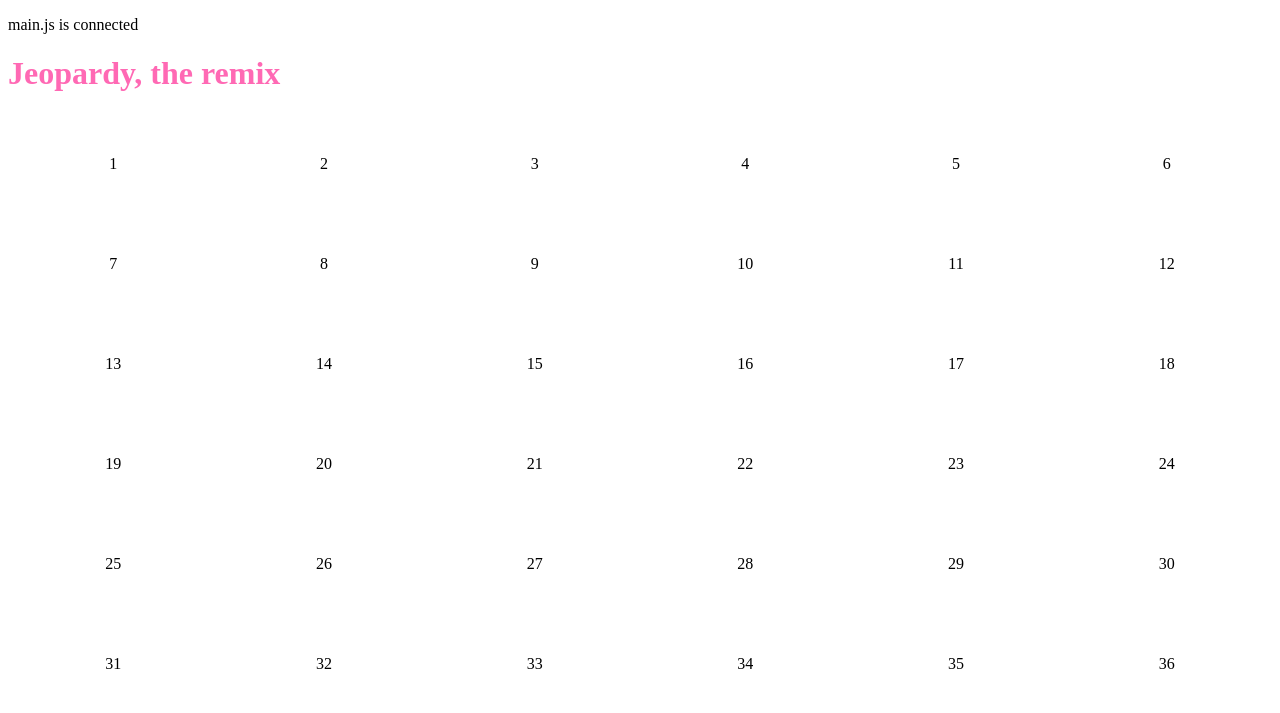
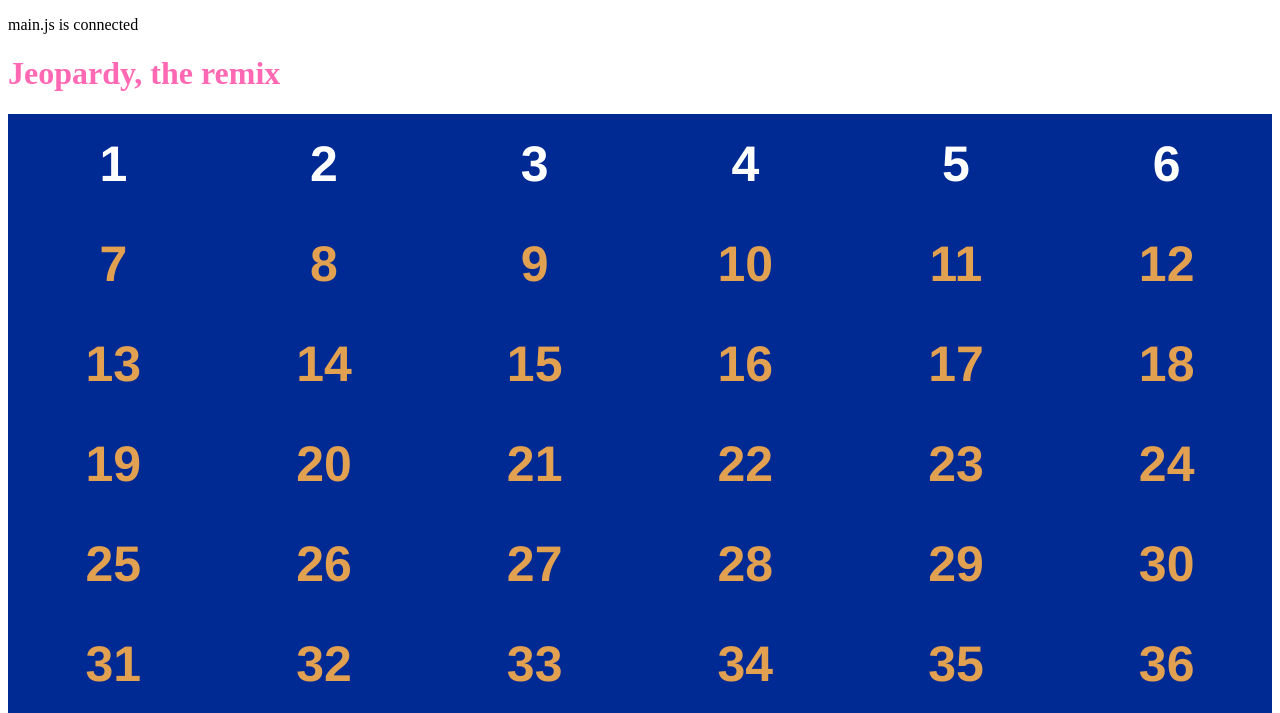
Before and after one commit to damion-w/unit-1-jeopardy, a PHP site: page / in a window 1280 px wide. Shown: the top 713 px of the page. Run offline with PHP 8.4, Linux system fonts and the light colour scheme.

Commit message:
Distinguished between a category cell and a question cell and added some basic styling

```diff
--- a/index.html
+++ b/index.html
@@ -9,42 +9,42 @@
     <h1>Jeopardy, the remix</h1>
 
     <div class="wrapper center">
-        <div class="box" id="box1">1</div>
-        <div class="box" id="box2">2</div>
-        <div class="box" id="box3">3</div>
-        <div class="box" id="box4">4</div>
-        <div class="box" id="box5">5</div>
-        <div class="box" id="box6">6</div>
-        <div class="box" id="box7">7</div>
-        <div class="box" id="box8">8</div>
-        <div class="box" id="box9">9</div>
-        <div class="box" id="box10">10</div>
-        <div class="box" id="box10">11</div>
-        <div class="box" id="box10">12</div>
-        <div class="box" id="box10">13</div>
-        <div class="box" id="box10">14</div>
-        <div class="box" id="box10">15</div>
-        <div class="box" id="box10">16</div>
-        <div class="box" id="box10">17</div>
-        <div class="box" id="box10">18</div>
-        <div class="box" id="box10">19</div>
-        <div class="box" id="box10">20</div>
-        <div class="box" id="box10">21</div>
-        <div class="box" id="box10">22</div>
-        <div class="box" id="box10">23</div>
-        <div class="box" id="box10">24</div>
-        <div class="box" id="box10">25</div>
-        <div class="box" id="box10">26</div>
-        <div class="box" id="box10">27</div>
-        <div class="box" id="box10">28</div>
-        <div class="box" id="box10">29</div>
-        <div class="box" id="box10">30</div>
-        <div class="box" id="box10">31</div>
-        <div class="box" id="box10">32</div>
-        <div class="box" id="box10">33</div>
-        <div class="box" id="box10">34</div>
-        <div class="box" id="box10">35</div>
-        <div class="box" id="box10">36</div>
+        <div class="cat" id="cat1">1</div>
+        <div class="cat" id="cat2">2</div>
+        <div class="cat" id="cat3">3</div>
+        <div class="cat" id="cat4">4</div>
+        <div class="cat" id="cat5">5</div>
+        <div class="cat" id="cat6">6</div>
+        <div class="ques" id="ques7">7</div>
+        <div class="ques" id="ques8">8</div>
+        <div class="ques" id="ques9">9</div>
+        <div class="ques" id="ques10">10</div>
+        <div class="ques" id="ques10">11</div>
+        <div class="ques" id="ques10">12</div>
+        <div class="ques" id="ques10">13</div>
+        <div class="ques" id="ques10">14</div>
+        <div class="ques" id="ques10">15</div>
+        <div class="ques" id="ques10">16</div>
+        <div class="ques" id="ques10">17</div>
+        <div class="ques" id="ques10">18</div>
+        <div class="ques" id="ques10">19</div>
+        <div class="ques" id="ques10">20</div>
+        <div class="ques" id="ques10">21</div>
+        <div class="ques" id="ques10">22</div>
+        <div class="ques" id="ques10">23</div>
+        <div class="ques" id="ques10">24</div>
+        <div class="ques" id="ques10">25</div>
+        <div class="ques" id="ques10">26</div>
+        <div class="ques" id="ques10">27</div>
+        <div class="ques" id="ques10">28</div>
+        <div class="ques" id="ques10">29</div>
+        <div class="ques" id="ques10">30</div>
+        <div class="ques" id="ques10">31</div>
+        <div class="ques" id="ques10">32</div>
+        <div class="ques" id="ques10">33</div>
+        <div class="ques" id="ques10">34</div>
+        <div class="ques" id="ques10">35</div>
+        <div class="ques" id="ques10">36</div>
     </div>
 
 
--- a/style.css
+++ b/style.css
@@ -6,9 +6,26 @@
     display: grid;
     grid-template-columns: repeat(6, 1fr);
     grid-auto-rows: 100px;
+    line-height: 100px;
+    background: #002A93;
+
 }
 
-.box {
-    /* Vertically and horizontally centers content */
+.cat, .ques {
+    /* Vertically and horizontally centers content in each cell */
     margin: auto;
+    font-family: Helvetica;
+    font-size: 50px;
+    font-weight: 900;
+
 }
+
+.cat {
+    color: white;
+    font-size: 50px;
+    font-weight: 900;
+}
+
+.ques {
+    color: #E2A051;
+}
```
